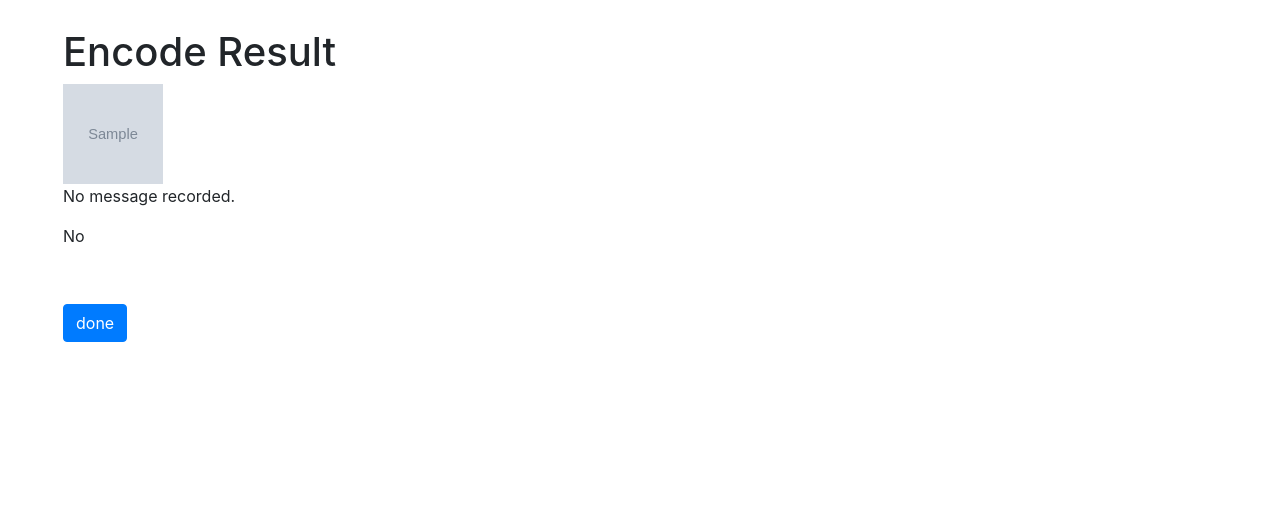
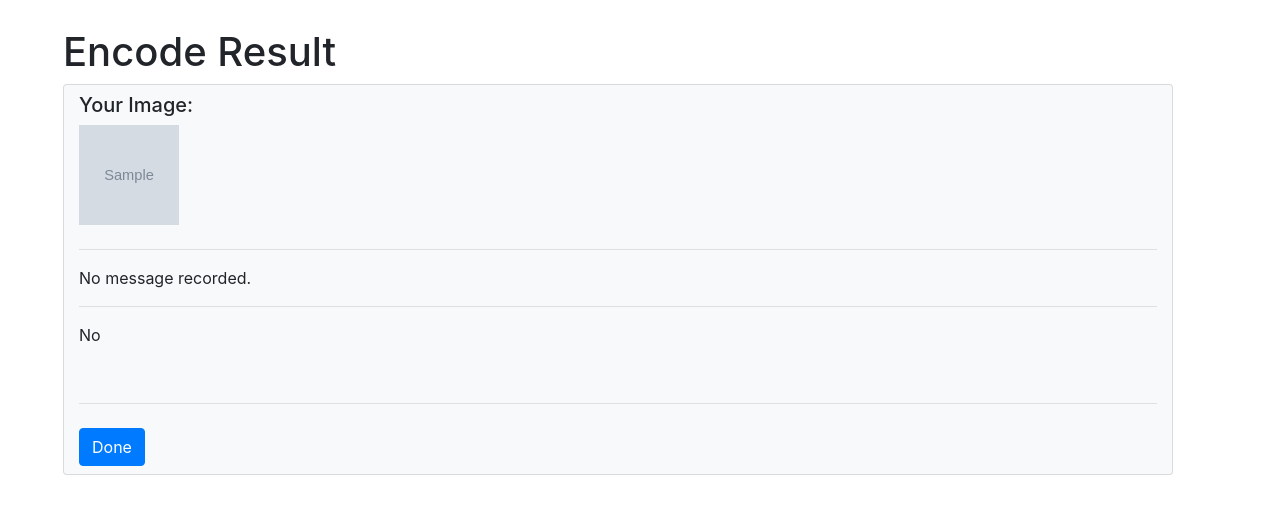
Before and after one commit to ADI-KOTKAR/Stega, a Flask app: template modes/Text/templates/encode-text-result.html in a window 1280 px wide. Shown: the part 346-869 px from the top of the page. Before the commit the page ends 688 px from the top, so only its background shows below. Run offline with Flask 2, Linux system fonts and the light colour scheme; the template is opened without the code that fills it: most values are stand-ins (such as "Sample title", 1, 10 or a date in 2020); grey boxes marked "Sample" are stand-in pictures; some libraries are stand-ins or nearby versions.

Commit message:
minor changes in templates

```diff
--- a/modes/Image/templates/decode-image.html
+++ b/modes/Image/templates/decode-image.html
@@ -1,4 +1,4 @@
-{% extends 'image.htl' %}
+{% extends 'image.html' %}
 {% block title %} STEGA | Image-Decode {% endblock %}
 {% block content %}
     <div class="jumbotron jumbotron-fluid mx-5 my-5 rounded-lg">
--- a/modes/Text/templates/encode-text-result.html
+++ b/modes/Text/templates/encode-text-result.html
@@ -3,7 +3,8 @@
 {% block content %}
     <div class="container mx-5 my-5">
         <h1>Encode Result</h1>
-
+        <div class="card bg-light">
+            <div class="container-fluid">
                 <!-- {% for key, value in result.items() %}
                     {% if value %}
                         <p> {{ value }}</p>
@@ -13,23 +14,34 @@
                 {% endfor %} -->
 
                 {% if file %}
-            <img src="static/{{ file.filename }}" style="width:100px; height:100px" />
+                    <h5 class="my-2">
+                        Your Image:
+                    </h5>
+                    <img src="static/{{ file.filename }}" class="mb-2" style="width:100px; height:100px" />
                 {% else %}
                     <p> No image selected</p>
+                    <br>
                 {% endif %}
-
+                    <hr>
                 {% if message %}
-            <h3 class="my-2">
-                <b>Your Message:</b>
-            </h3>
-            <p>{{ message }}</p>
+                    <h5 class="my-2">
+                        Your Message:
+                    </h5>
+                    <div class="card mb-2">
+                        <div class="card-body">
+                          {{ message }}
+                        </div>
+                    </div>
                 {% else %}
                     <p>No message recorded.</p>
                 {% endif %}
-
+                    <hr>
                 {% if text_encryption %}
+                    <h5 class="my-2">
+                        Encrypted Image:
+                    </h5>
                     <div class="col">
-                <img class="row mb-1" src="static/encrypted_text_image.png" style="width:100px; height:100px"/>
+                        <!-- <img class="row mb-1" src="static/encrypted_text_image.png" style="width:100px; height:100px"/> -->
                         <a class="btn btn-dark btn-sm row" href="static/encrypted_text_image.png" download>Download</a>
                     </div>
                     <br>
@@ -37,9 +49,11 @@
                     <p> No </p>
                     <br>
                 {% endif %}
-
+                    <hr>
                 <div>
-            <a class="btn btn-primary my-3" href="/">done</a>
+                    <a class="btn btn-primary my-2" href="/">Done</a>
+                </div>
+            </div>
         </div>
     </div>
 
```
Also changed, not shown: modes/Image/templates/decode-result.html (+11 -5 lines), modes/Image/templates/encode-result.html (+13 -5 lines), modes/Text/templates/decode-text-result.html (+12 -5 lines). Lines whose indentation alone changed are shown as unchanged.
